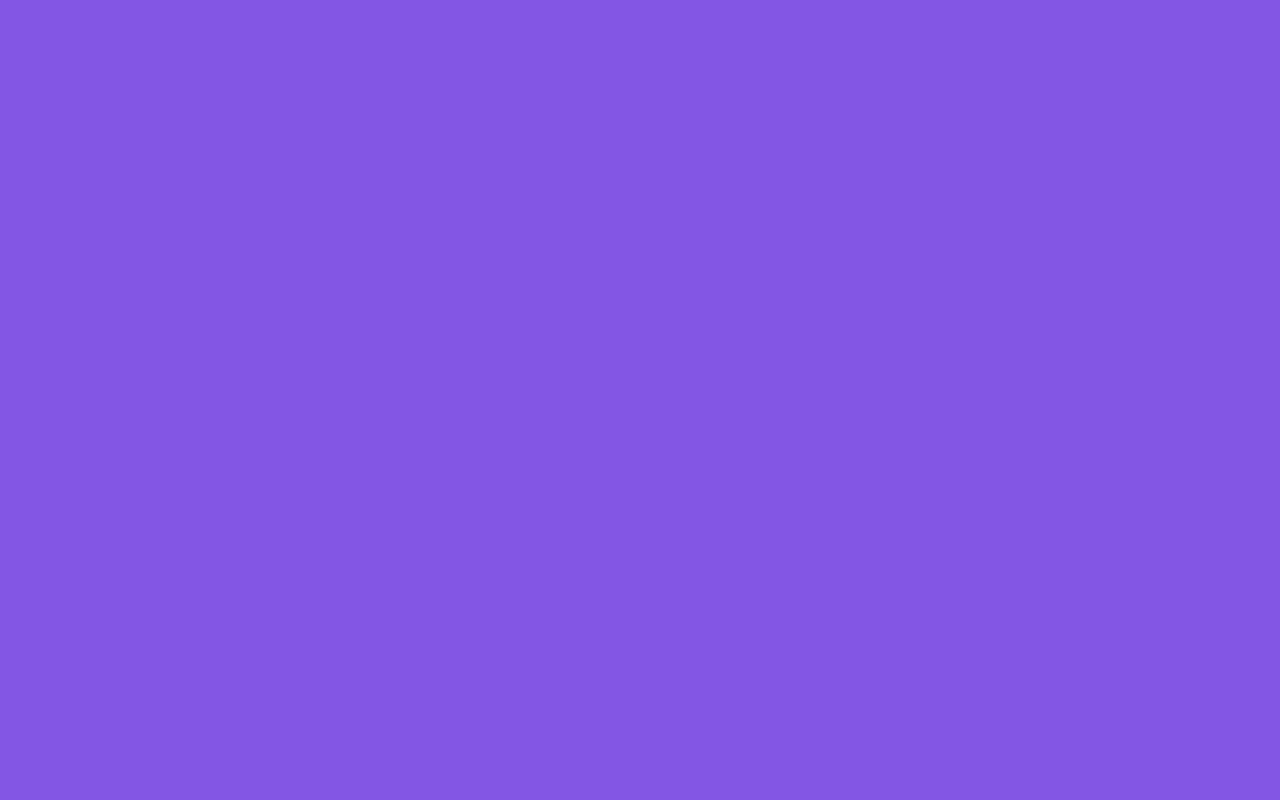
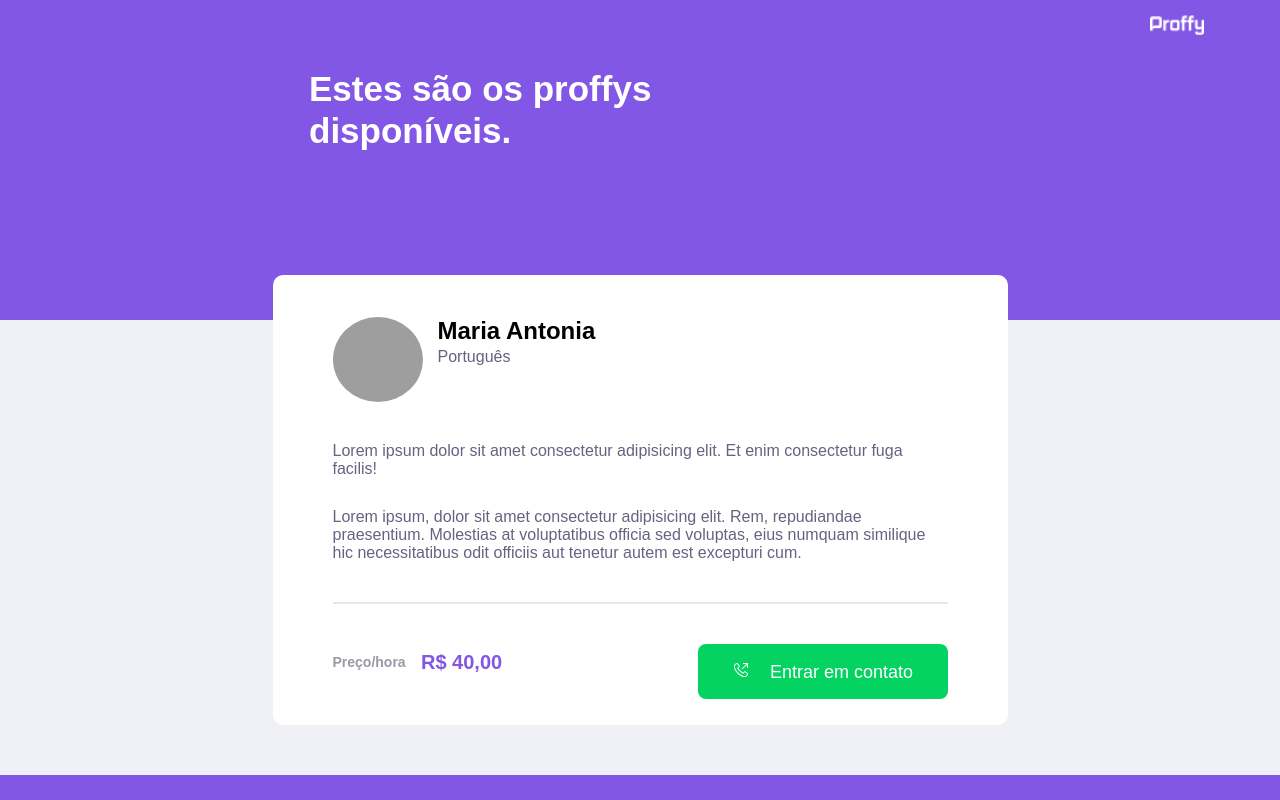
Before and after one commit to tatianemoraes/classes-app, a React (Create React App) app: page /list in a window 1280 px wide. Built offline with nearby package versions, Linux system fonts and the light colour scheme; grey boxes are pictures that could not be loaded.

Commit message:
feat: created third page with static datas

```diff
--- a/src/components/FormClasses/index.js
+++ b/src/components/FormClasses/index.js
@@ -59,6 +59,12 @@ function FormClasses() {
             <input className="hour1" type="text"/>
             <input className="hour2" type="text"/>
           </div>
+
+          <div>
+            <button className="btn-save">
+              Salvar Cadastro
+            </button>
+          </div>
       </Form>
     </Container>
   );
--- a/src/components/FormClasses/style.js
+++ b/src/components/FormClasses/style.js
@@ -112,4 +112,15 @@ export const Form = styled.form`
     display:flex;
     justify-content:space-between;
   }
+
+  .btn-save {
+    background: #04D361;
+    border-radius: 6px;
+    color: #fff;
+    width: 200px;
+    height: 50px;
+    margin-top: 15px;
+    margin-left: 370px;
+    font-size: 18px;
+  }
 `;
--- a/src/components/HeaderForm/index.js
+++ b/src/components/HeaderForm/index.js
@@ -7,7 +7,7 @@ import Proffy from '../../assets/Proffy.png';
 
 import { Container } from './style';
 
-function HeaderForm() {
+function HeaderForm({ title, subtitle }) {
 
   const history = useHistory();
 
@@ -20,9 +20,9 @@ function HeaderForm() {
         <img src={Proffy} alt=""/>
       </div>
       <div className="header-phrases">
-        <h1>Que incrível que você quer dar aulas.</h1>
+        <h1>{title}</h1>
         <div className="second-phrase">
-          <h3>O primeiro passo é preencher esse formulário de inscrição.</h3>
+          <h3>{subtitle}</h3>
         </div>
       </div>
     </Container>
--- a/src/pages/Form/index.js
+++ b/src/pages/Form/index.js
@@ -1,14 +1,15 @@
 import React from 'react';
-
-// import { Container } from './styles';
-
 import HeaderForm from '../../components/HeaderForm';
 import FormClasses from '../../components/FormClasses/index';
 
 function Form() {
+
+  const title = 'Que incrível que você quer dar aulas.';
+  const subtitle = 'O primeiro passo é preencher esse formulário de inscrição.';
+
   return (
     <>
-      <HeaderForm />
+      <HeaderForm title={title} subtitle={subtitle} />
       <FormClasses />
     </>
   );
--- a/src/pages/Form/style.js
+++ /dev/null
@@ -1,5 +0,0 @@
-import styled from 'styled-components';
-
-export const Container = styled.div`
-
-`;
--- a/src/pages/List/index.js
+++ b/src/pages/List/index.js
@@ -1,9 +1,47 @@
 import React from 'react';
+import HeaderForm from '../../components/HeaderForm';
 
-// import { Container } from './styles';
+import Profile from '../../assets/Profile.jpg';
+
+import { VscCallOutgoing } from 'react-icons/vsc';
+import { Container, Panel } from './style';
 
 function List() {
-  return <div />;
+
+  const title = 'Estes são os proffys disponíveis.';
+
+  return (
+    <>
+      <HeaderForm title={title} />
+      <Container>
+        <Panel>
+          <div className="profile">
+            <div className='proffy-details'>
+            <img src={Profile} alt=""/>
+            <div className='title-design'>
+              <h1 className='proffy-name'>Maria Antonia</h1>
+              <h2 className='proffy-class'>Português</h2>
+            </div>
+            </div>
+            <div className='proffy-sentences'>
+              <span className='proffy-main-phrase'>Lorem ipsum dolor sit amet consectetur adipisicing elit. Et enim consectetur fuga facilis!</span>
+              <span className='proffy-more-about'>Lorem ipsum, dolor sit amet consectetur adipisicing elit. Rem, repudiandae praesentium. Molestias at voluptatibus officia sed voluptas, eius numquam similique hic necessitatibus odit officiis aut tenetur autem est excepturi cum.</span>
+            </div>
+            <hr/>
+            <div className='details-price'>
+              <h3 className='proffy-title-price'>Preço/hora</h3>
+              <h4 className='proffy-price'>R$ 40,00</h4>
+              <button className='proffy-contact'>
+                <VscCallOutgoing className="call-img"/>
+                Entrar em contato
+              </button>
+            </div>
+          </div>
+        </Panel>
+      </Container>
+    </>
+
+  );
 }
 
 export default List;
--- /dev/null
+++ b/src/pages/List/style.js
@@ -0,0 +1,117 @@
+import styled from "styled-components";
+
+export const Container = styled.div`
+  display: flex;
+  align-content: center;
+  align-items: center;
+  justify-content: center;
+  flex-direction: column;
+  background:#F0F0F7;
+  margin-top: 70px;
+`
+export const Panel = styled.div`
+  display: flex;
+  align-content: center;
+  justify-content: center;
+  flex-direction: column;
+  background: #fff;
+  width: 735px;
+  height: 450px;
+  border-radius: 10px;
+  padding: 60px;
+  margin-top: -45px;
+  margin-bottom: 50px;
+
+  .profile {
+    display: flex;
+    align-content: center;
+    justify-content: center;
+    flex-direction: column;
+
+    .proffy-details {
+      display: flex;
+      flex-direction: revert;
+      width: 100%;
+      margin-top: 15px;
+
+      img {
+        width: 90px;
+        height: 85px;
+        border-radius: 50%;
+      }
+
+      .title-design {
+        margin-left: 15px;
+
+        .proffy-name {
+        font-size: 24px;
+        }
+
+        .proffy-class {
+          font-weight: normal;
+          font-size: 16px;
+          color: #6A6180;
+          margin-top: 3px;
+        }
+      }
+    }
+
+    .proffy-sentences {
+      margin-top: 30px;
+      display: flex;
+      flex-direction: column;
+
+      .proffy-main-phrase,
+      .proffy-more-about {
+        font-size: 16px;
+        color: #6A6180;
+        margin-top: 10px;
+      }
+
+      .proffy-more-about {
+        margin-top: 30px;
+        margin-bottom: 40px;
+      }
+    }
+
+    hr {
+      border: 1px solid #E6E6F0;
+    }
+
+    .details-price {
+      margin-top: 40px;
+      display: flex;
+      justify-content: space-between;
+
+      .proffy-title-price  {
+      margin-top: 10px;
+      font-size: 14px;
+      color: #9C98A6;
+      }
+
+      .proffy-price {
+        font-size: 20px;
+        line-height: 26px;
+        color: #8257E5;
+        margin-left: -180px;
+        margin-top: 5px;
+      }
+
+      .proffy-contact {
+        background: #04D361;
+        border-radius: 8px;
+        color: #fff;
+        width: 250px;
+        height: 55px;
+        cursor: pointer;
+        border: none;
+        font-size: 18px;
+
+        .call-img {
+          margin-right: 20px;
+          padding-top: 2px;
+        }
+      }
+    }
+  }
+`
```
Also changed, not shown: 1 other file (tests, documents, lock files or other folders).
